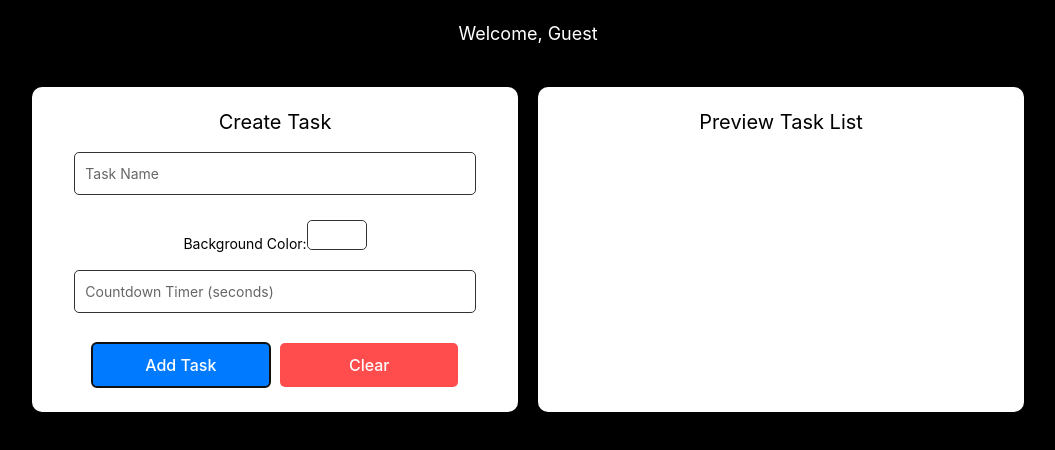
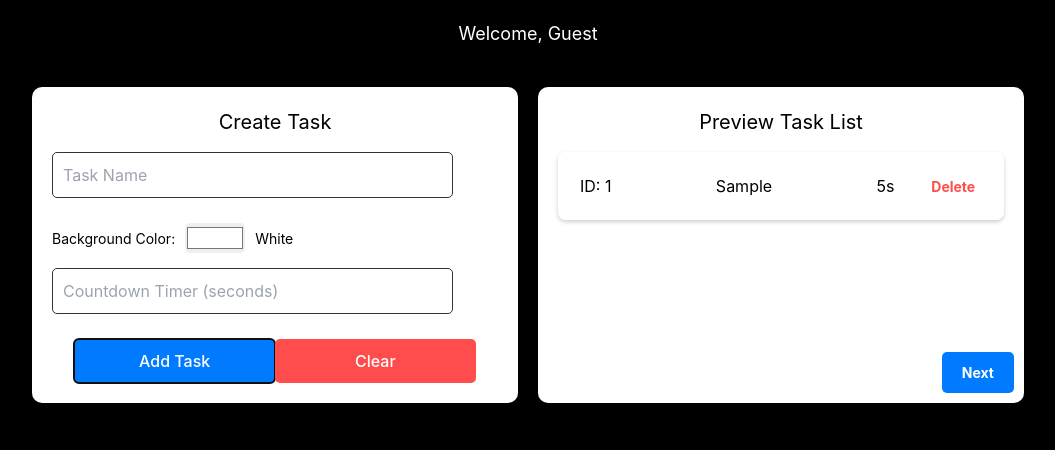
Before and after one commit to godlesscherry/react-task-manager, a React (Vite) app: page /task-creation in a window 1280 px wide. Both pictures are taken after typing "Sample", "5" into the empty fields and a click on the button "Add Task". Shown: the top 450 px of the page, without its empty margins (112-1167 px from the left). Built offline with nearby package versions, Linux system fonts and the light colour scheme.

Commit message:
Add Next button to TaskPreview and improve task item styling with opacity

```diff
--- /dev/null
+++ b/src/pages/CountdownPage.css
@@ -0,0 +1,102 @@
+/* Full-page layout */
+.countdown-page {
+    display: flex;
+    flex-direction: column;
+    align-items: center;
+    justify-content: start;
+    min-height: 100vh;
+    background-color: #000; /* Black background */
+    color: #fff;
+    padding: 20px;
+    gap: 20px;
+  }
+
+  /* Username Box */
+  .username-box {
+    margin-bottom: 20px;
+    font-size: 18px;
+    color: #fff;
+    text-align: center;
+  }
+
+  /* Task Container */
+  .task-container {
+    display: flex;
+    justify-content: space-between;
+    width: 80%;
+    gap: 20px;
+  }
+
+  /* Current Task Box */
+  .current-task-box,
+  .completed-task-box {
+    background-color: #fff;
+    padding: 20px;
+    border-radius: 10px;
+    flex: 1;
+    box-shadow: 0 4px 6px rgba(0, 0, 0, 0.5);
+    text-align: center;
+  }
+
+  .current-task-box h2,
+  .completed-task-box h2 {
+    font-size: 20px;
+    margin-bottom: 15px;
+    color: #000;
+  }
+
+  /* Task List Styling */
+  .task-list {
+    list-style: none;
+    padding: 0;
+    margin: 0;
+    display: flex;
+    flex-direction: column;
+    gap: 10px;
+  }
+
+  /* Task Item Styling */
+  .task-item {
+    display: flex;
+    align-items: center;
+    justify-content: space-between;
+    padding: 10px;
+    border-radius: 8px;
+    border: 2px solid #000; /* Solid border */
+    color: #000;
+    box-shadow: 0 2px 4px rgba(0, 0, 0, 0.2); /* Shadow for depth */
+  }
+
+  /* Completed Task Item Styling */
+  .task-item.completed {
+    color: #666; /* Lighter text for completed tasks */
+    font-style: italic; /* Indicate completion */
+  }
+
+  /* Task Details */
+  .task-details {
+    display: flex;
+    align-items: center;
+    justify-content: space-between;
+    flex: 1;
+    padding: 10px;
+    border-radius: 5px;
+    margin-right: 10px;
+  }
+
+  /* Complete Button */
+  .complete-button {
+    background-color: #28a745; /* Green background */
+    color: #fff;
+    border: none;
+    padding: 5px 10px;
+    font-size: 14px;
+    border-radius: 5px;
+    cursor: pointer;
+    font-weight: bold;
+    transition: background-color 0.3s;
+  }
+
+  .complete-button:hover {
+    background-color: #218838; /* Darker green on hover */
+  }
--- a/src/pages/TaskCreationPage.css
+++ b/src/pages/TaskCreationPage.css
@@ -43,10 +43,33 @@
   color: #000;
 }
 
+/* Form Group Styling */
 .form-group {
   margin-bottom: 15px;
+  display: flex;
+  flex-direction: column;
+  align-items: flex-start;
+  width: 100%;
 }
 
+.form-group.color-group {
+  flex-direction: row;
+  align-items: center;
+}
+
+/* Form Labels */
+.form-label {
+  font-size: 14px;
+  color: #000; /* Black text for labels */
+  margin-bottom: 5px;
+}
+
+.form-group.color-group .form-label {
+  margin-bottom: 0;
+  margin-right: 10px;
+}
+
+/* Text and Number Inputs */
 .form-input {
   width: 90%;
   padding: 10px;
@@ -54,53 +77,30 @@
   border-radius: 5px;
   background-color: #fff; /* White background */
   color: #000; /* Black text */
+  font-size: 16px;
 }
 
-.form-input::placeholder {
-  color: #666; /* Optional: Grey color for placeholder text */
+/* Color Input Styling */
+.color-input {
+  width: 60px;
+  height: 30px;
+  border: none;
+  border-radius: 5px;
+  cursor: pointer;
 }
 
-./* Form group for color input */
-.color-group {
-  display: flex;
-  align-items: center; /* Align label and input vertically */
-  gap: 10px; /* Space between the label and input */
+/* Color Name Styling */
+.color-name {
+  font-size: 14px;
+  color: #000;
+  margin-left: 10px;
 }
 
-.form-label {
-  font-size: 14px;
-  color: #000; /* Black text for labels */
-  text-align: left;
-  white-space: nowrap; /* Prevent label wrapping */
-}
-
-/* Color Input with Larger Size and Rectangle Display */
-.color-input {
-  width: 60px; /* Increase width */
-  height: 30px; /* Increase height */
-  border: 1px solid #333; /* Add a border for better visibility */
-  border-radius: 5px; /* Optional: Rounded edges */
-  background-color: #fff; /* Default background */
-  cursor: pointer; /* Pointer cursor for better UX */
-  outline: none; /* Remove default outline */
-  appearance: none; /* Remove default browser styling */
-}
-
-.color-input::-webkit-color-swatch {
-  border: none; /* Remove swatch border */
-  border-radius: 5px; /* Match other styling */
-}
-
-.color-input::-webkit-color-swatch-wrapper {
-  padding: 0;
-  margin: 0;
-}
-
+/* Buttons */
 .task-button,
 .clear-button {
-  width: 40%;
+  width: 45%;
   padding: 10px;
-  margin: 5px;
   background-color: #007bff;
   color: #fff;
   border: none;
@@ -117,6 +117,10 @@
   background-color: #0056b3;
 }
 
+.clear-button:hover {
+  background-color: #cc0000;
+}
+
 /* Task Preview Box Styling */
 .task-preview-box {
   background-color: #fff;
@@ -125,6 +129,7 @@
   flex: 1;
   box-shadow: 0 4px 6px rgba(0, 0, 0, 0.5);
   text-align: center;
+  position: relative; /* For positioning the Next button */
 }
 
 .task-preview-box h2 {
@@ -133,21 +138,75 @@
   color: #000;
 }
 
+/* Task List Styling */
 .task-list {
   list-style: none;
   padding: 0;
   margin: 0;
+  display: flex;
+  flex-direction: column;
+  gap: 10px;
 }
 
+/* Task Item Styling */
 .task-item {
+  display: flex;
+  align-items: center;
+  justify-content: space-between;
   padding: 10px;
-  margin-bottom: 10px;
+  border-radius: 8px;
+  border: 2px solid #000; /* Solid black border */
+  color: #000;
+  box-shadow: 0 2px 4px rgba(0, 0, 0, 0.2); /* Shadow for depth */
+  background-color: rgba(255, 255, 255, 0.4); /* Semi-transparent */
+}
+
+/* Task Details */
+.task-details {
+  display: flex;
+  align-items: center;
+  justify-content: space-between;
+  flex: 1;
+  padding: 10px;
   border-radius: 5px;
-  text-align: center;
-  background-color: #333;
+  margin-right: 10px;
+}
+
+/* Delete Button */
+.delete-button {
+  background-color: transparent;
+  border: none;
+  color: #ff4d4d; /* Red text */
+  font-size: 14px;
+  cursor: pointer;
+  font-weight: bold;
+  transition: color 0.3s;
+}
+
+.delete-button:hover {
+  color: #cc0000; /* Darker red on hover */
+}
+/* Next Button Styling */
+.next-button {
+  position: absolute; /* Positioning at the bottom-right */
+  bottom: 10px;
+  right: 10px;
+  background-color: #007bff;
   color: #fff;
+  border: none;
+  padding: 10px 20px;
+  font-size: 14px;
+  border-radius: 5px;
+  cursor: pointer;
   font-weight: bold;
+  transition: background-color 0.3s;
 }
+
+.next-button:hover {
+  background-color: #0056b3; /* Darker blue on hover */
+}
+
+
 
 /* Error Text Styling */
 .error-text {
--- a/src/pages/TaskCreationPage.jsx
+++ b/src/pages/TaskCreationPage.jsx
@@ -10,12 +10,19 @@ const TaskCreationPage = () => {
   const [error, setError] = useState('');
 
   const handleAddTask = () => {
+    const errors = [];
     if (!taskName.trim()) {
-      setError('Task name is required');
-      return;
+      errors.push('Task name is required.');
     }
     if (!taskCountdown.trim() || isNaN(taskCountdown) || taskCountdown <= 0) {
-      setError('Countdown must be a positive number');
+      errors.push('Countdown must be a positive number.');
+    }
+    if (!taskColor.trim()) {
+      errors.push('Background color is required.');
+    }
+
+    if (errors.length > 0) {
+      setError(errors.join(' '));
       return;
     }
 
@@ -38,6 +45,23 @@ const TaskCreationPage = () => {
     setError('');
   };
 
+  const getColorName = (color) => {
+    // Add simple color-to-name mapping
+    const colorNames = {
+      '#ffffff': 'White',
+      '#000000': 'Black',
+      '#ff0000': 'Red',
+      '#00ff00': 'Green',
+      '#0000ff': 'Blue',
+    };
+    return colorNames[color.toLowerCase()] || color;
+  };
+
+  const handleNext = () => {
+    alert('Proceeding to the next page!');
+    // Add logic to navigate to the next page or process tasks further
+  };
+
   return (
     <div className="task-creation-page">
       <div className="username-box">
@@ -53,6 +77,7 @@ const TaskCreationPage = () => {
               className="form-input"
               value={taskName}
               onChange={(e) => setTaskName(e.target.value)}
+              required
             />
           </div>
           <div className="form-group color-group">
@@ -62,7 +87,9 @@ const TaskCreationPage = () => {
               className="color-input"
               value={taskColor}
               onChange={(e) => setTaskColor(e.target.value)}
+              required
             />
+            <span className="color-name">{getColorName(taskColor)}</span>
           </div>
           <div className="form-group">
             <input
@@ -71,6 +98,7 @@ const TaskCreationPage = () => {
               className="form-input"
               value={taskCountdown}
               onChange={(e) => setTaskCountdown(e.target.value)}
+              required
             />
           </div>
           {error && <p className="error-text">{error}</p>}
@@ -90,12 +118,30 @@ const TaskCreationPage = () => {
               <li
                 key={task.id}
                 className="task-item"
-                style={{ backgroundColor: task.color }}
+                style={{
+                  backgroundColor: `${task.color}66`, // Background with 40% opacity
+                  borderColor: task.color, // Dynamic border
+                }}
               >
-                {task.name} - {task.countdown}s
+                <div className="task-details">
+                  <span className="task-id">ID: {task.id}</span>
+                  <span className="task-name">{task.name}</span>
+                  <span className="task-countdown">{task.countdown}s</span>
+                </div>
+                <button
+                  className="delete-button"
+                  onClick={() =>
+                    setTaskPreview((prev) => prev.filter((t) => t.id !== task.id))
+                  }
+                >
+                  Delete
+                </button>
               </li>
             ))}
           </ul>
+          <button className="next-button" onClick={handleNext}>
+            Next
+          </button>
         </div>
       </div>
     </div>
```
Also changed, not shown: src/pages/CountdownPage.jsx (+88 -3 lines).
